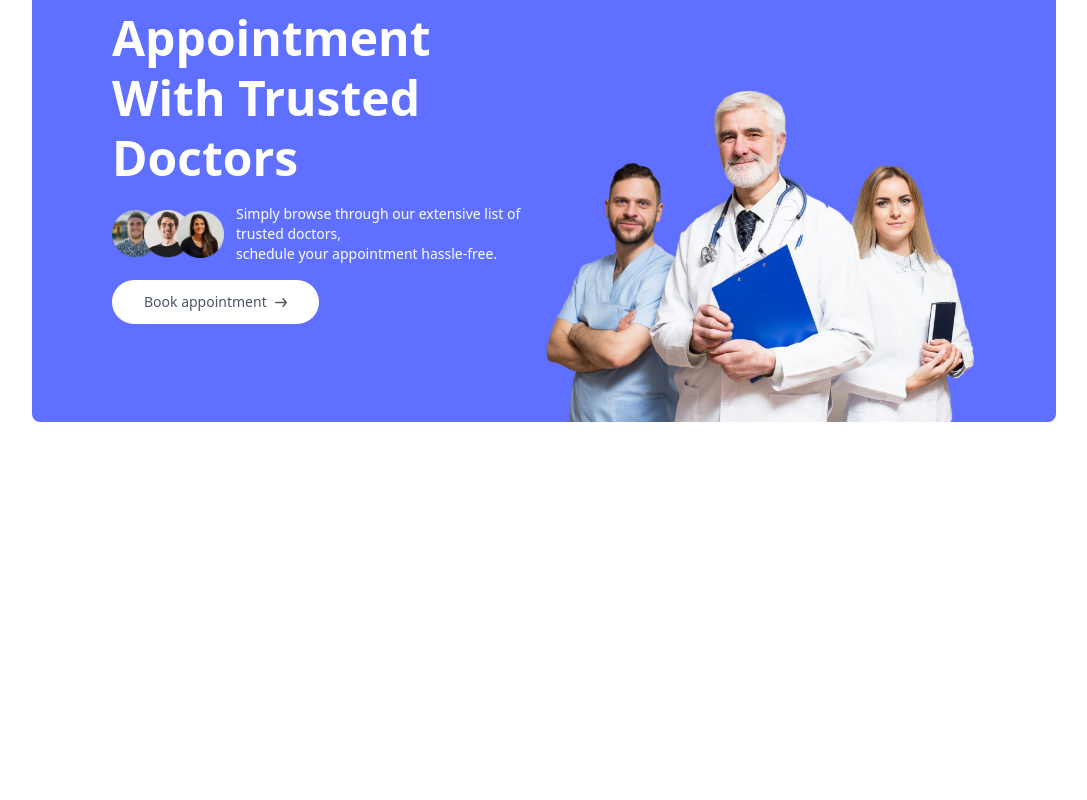
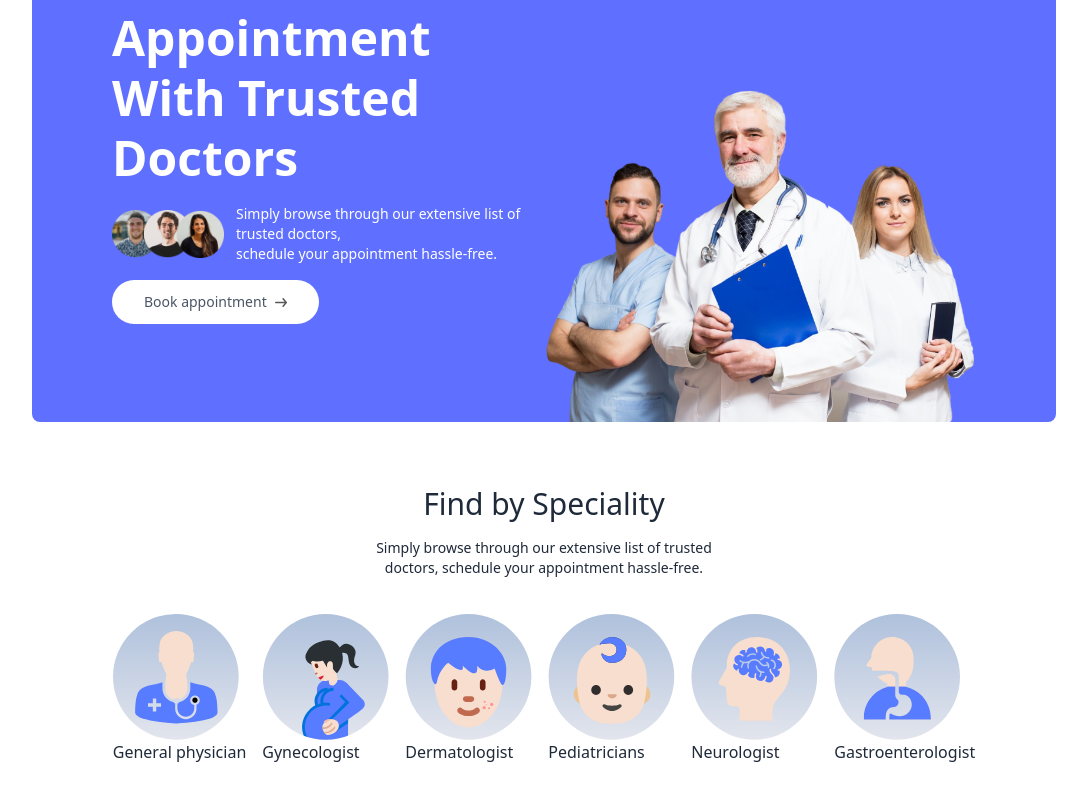
Before and after one commit to prospermbuma/prescripto, a React (Vite) app in the folder frontend/: page / in a window 1280 px wide. Shown: the part 298-1098 px from the top of the page, without its empty margins (96-1183 px from the left). Before the commit the page ends 800 px from the top, so only its background shows below. Built offline with nearby package versions, Linux system fonts and the light colour scheme.

Commit message:
Added Speciality-Menu component

```diff
--- /dev/null
+++ b/frontend/src/components/SpecialityMenu.jsx
@@ -0,0 +1,24 @@
+import React from 'react'
+import { specialityData } from '../assets/assets'
+import { Link } from 'react-router-dom'
+
+const SpecialityMenu = () => {
+    return (
+        <div className='flex flex-col items-center gap-4 py-16 text-gray-800' id='speciality'>
+            <h className='text-3xl font-medium' >Find by Speciality</h>
+            <p className='sm:w-1/3 text-center text-sm '>
+                Simply browse through our extensive list of trusted doctors, schedule your appointment hassle-free.
+            </p>
+            <div className='flex sm:justify-center gap-4 pt-5 w-full overflow-scroll'>
+                {specialityData.map((item, index) => (
+                    <Link to={`/doctors/${item.speciality}`} key={index}>
+                        <img src={item.image} alt="" />
+                        <p>{item.speciality}</p>
+                    </Link>
+                ))}
+            </div>
+        </div>
+    )
+}
+
+export default SpecialityMenu
--- a/frontend/src/index.css
+++ b/frontend/src/index.css
@@ -7,3 +7,11 @@
 .active hr {
     @apply block
 }
+
+html {
+    scroll-behavior: smooth;
+}
+
+::-webkit-scrollbar {
+    @apply hidden
+}
--- a/frontend/src/pages/Home.jsx
+++ b/frontend/src/pages/Home.jsx
@@ -1,10 +1,12 @@
 import React from 'react'
 import Hero from '../components/Hero'
+import SpecialityMenu from '../components/SpecialityMenu'
 
 const Home = () => {
   return (
     <div>
-      <Hero/>
+      <Hero />
+      <SpecialityMenu />
     </div>
   )
 }
```
